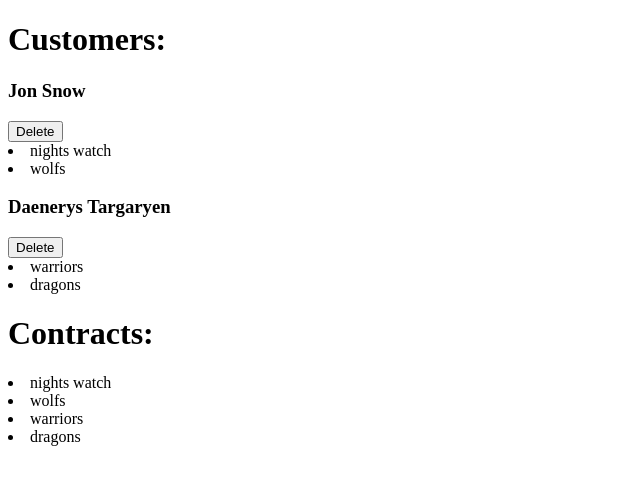
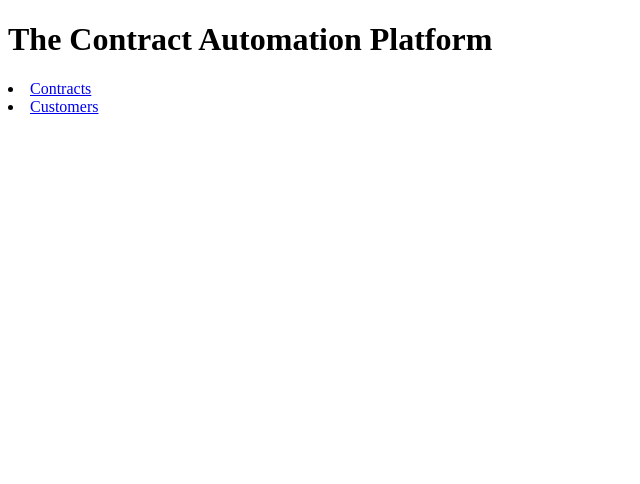
Before and after one commit to LauraRe/contract-automation-app, a React (Create React App) app: page / in a window 1280 px wide. Shown: the top 484 px of the page, without its empty margins (0-640 px from the left). Built offline with nearby package versions, Linux system fonts and the light colour scheme.

Commit message:
implement react-router-dom and create Homepage with links to ContractsList and CustomersList

```diff
--- a/package.json
+++ b/package.json
@@ -8,6 +8,7 @@
     "@testing-library/user-event": "^7.2.1",
     "react": "^16.13.1",
     "react-dom": "^16.13.1",
+    "react-router-dom": "^5.2.0",
     "react-scripts": "3.4.3"
   },
   "scripts": {
--- a/src/App.js
+++ b/src/App.js
@@ -3,6 +3,8 @@ import CustomersList from './Components/CustomersList';
 import { customers } from './customers';
 import ContractsList from './Components/ContractsList';
 import { contracts } from './contracts';
+import Homepage from './Components/Homepage';
+import { BrowserRouter as Router, Switch, Route } from "react-router-dom";
 
 const App = () => {
   const [customersList, setCustomersList] = useState(customers);
@@ -20,12 +22,23 @@ const App = () => {
   }
 
   return (
-    <>
-      <h1>Customers:</h1>
-      <CustomersList contracts={contractsList} customers={customersList} onDelete={handleDeleteCustomer} />
-      <h1>Contracts:</h1>
-      <ContractsList contracts={contractsList} />
-    </>
+    <Router>
+      <Switch>
+          <Route exact path="/">
+            <Homepage />
+          </Route>
+          <Route path="/contracts">
+            <ContractsList contracts={contractsList} />
+          </Route>
+          <Route path="/customers">
+            <CustomersList
+              contracts={contractsList}
+              customers={customersList}
+              onDelete={handleDeleteCustomer}
+            />
+          </Route>
+        </Switch>
+    </Router>
   )
 }
 
--- /dev/null
+++ b/src/Components/Homepage.js
@@ -0,0 +1,18 @@
+import React from 'react';
+import { Link } from 'react-router-dom'
+
+const Homepage = () => {
+ return (
+    <>
+      <h1>The Contract Automation Platform</h1>
+      <li>
+        <Link to="/contracts">Contracts</Link>
+      </li>
+      <li>
+        <Link to="/customers">Customers</Link>
+      </li>
+    </>
+ )
+}
+
+export default Homepage;
```
Also changed, not shown: 1 other file (tests, documents, lock files or other folders).
